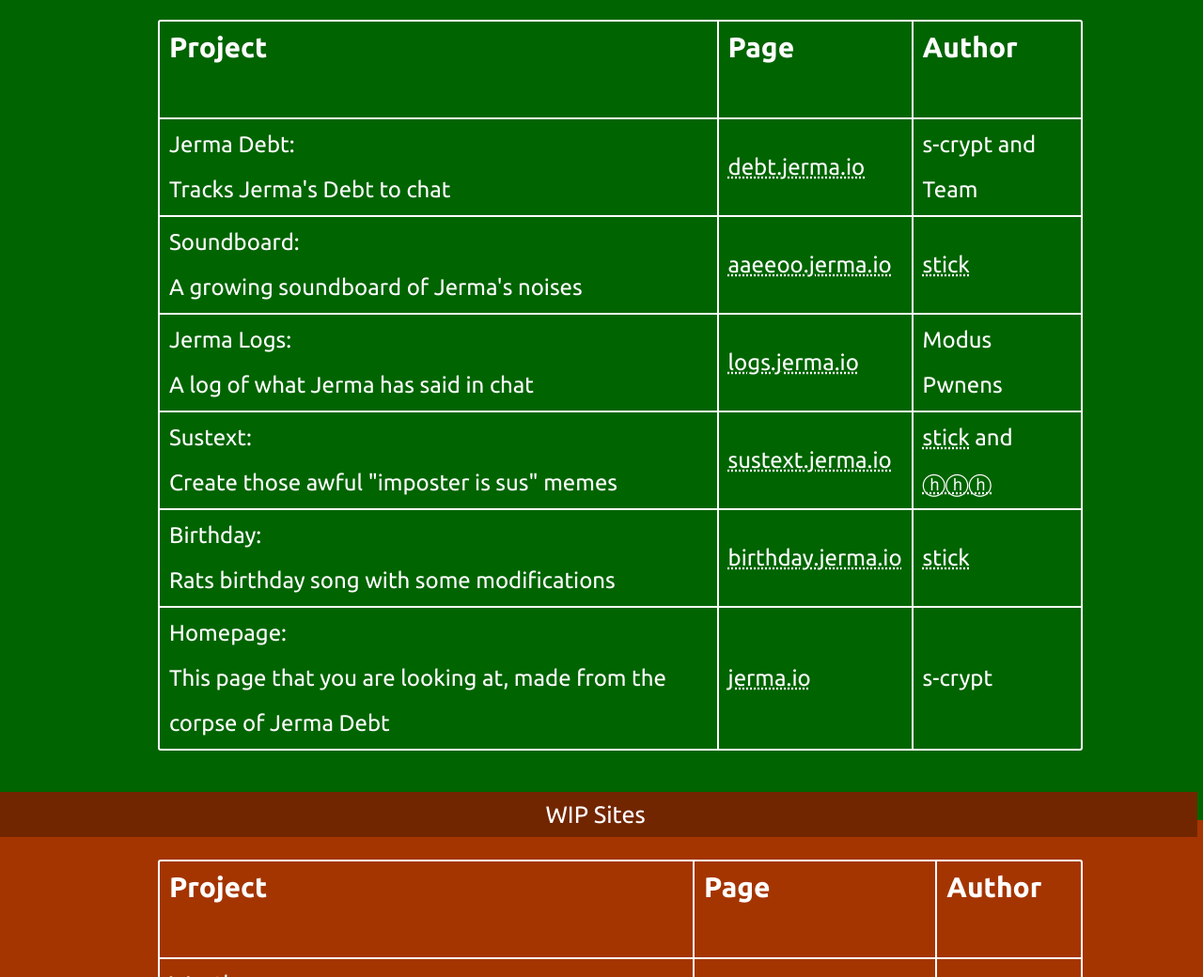
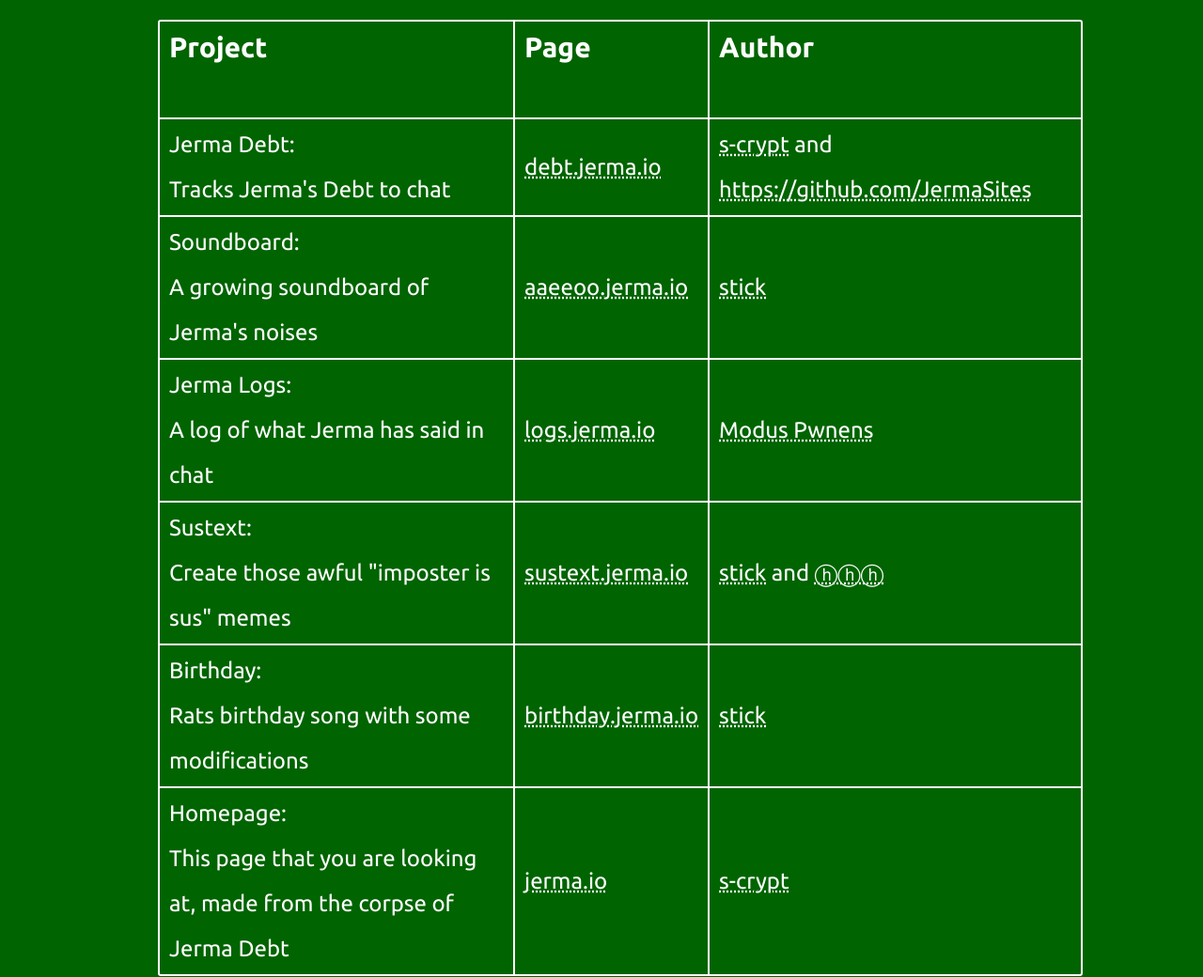
Before and after one commit to JermaSites/homepage, a plain HTML site: page index.html in a window 1280 px wide. Shown: the part 507-1547 px from the top of the page at 94% size. Drawn offline with Linux system fonts and the light colour scheme.

Commit message:
add more github profile links

```diff
--- a/index.html
+++ b/index.html
@@ -47,7 +47,7 @@
 										<br> Tracks Jerma's Debt to chat
 									</td>
 									<td><a href="https://debt.jerma.io">debt.jerma.io</a></td>
-									<td>s-crypt and Team</td>
+									<td><a href="https://github.com/s-crypt">s-crypt</a> and <a href="team">https://github.com/JermaSites</a></td>
 								</tr>
 								<tr>
 									<td>Soundboard:
@@ -61,7 +61,7 @@
 										<br>A log of what Jerma has said in chat
 									</td>
 									<td><a href="https://logs.jerma.io">logs.jerma.io</a></td>
-									<td>Modus Pwnens</td>
+									<td><a href="https://github.com/ihunter">Modus Pwnens</a></td>
 								</tr>
 								<tr>
 									<td>Sustext:
@@ -82,7 +82,7 @@
 										<br>This page that you are looking at, made from the corpse of Jerma Debt
 									</td>
 									<td><a href="https://jerma.io">jerma.io</a></td>
-									<td>s-crypt</a></td>
+									<td><a href="https://github.com/s-crypt">s-crypt</a></a></td>
 								</tr>
 							</tbody>
 						</table>
```
